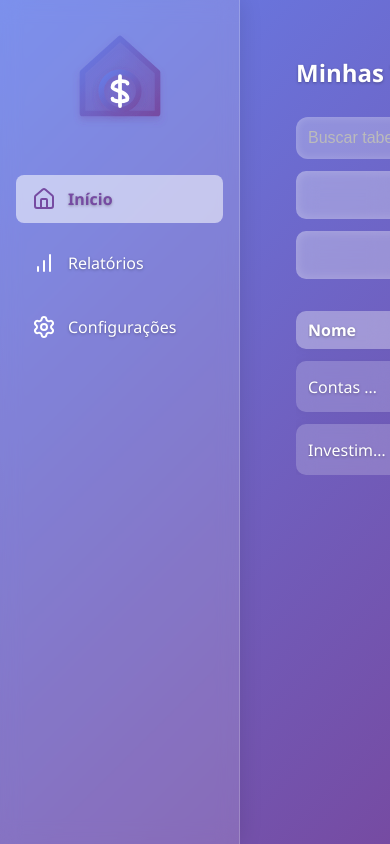
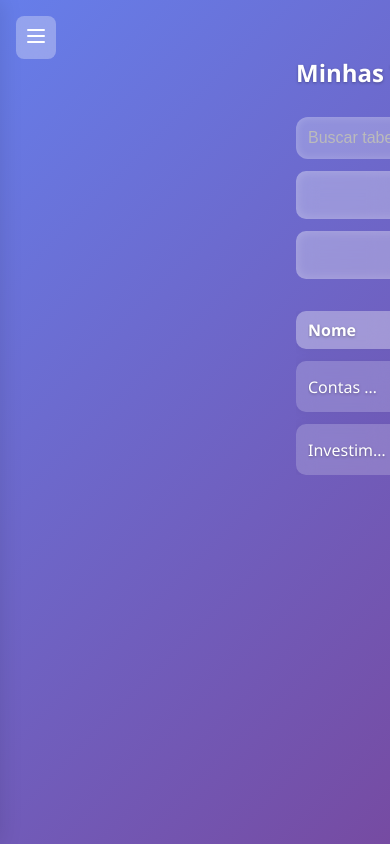
Before and after one commit to hidelr090/home-finance-web, a React (Vite) app: page / in a window 390 px wide. Shown: the top 844 px of the page. Built offline with nearby package versions, Linux system fonts and the light colour scheme.

Commit message:
feat: toggle sidebar

```diff
--- a/src/components/SideBar/index.tsx
+++ b/src/components/SideBar/index.tsx
@@ -1,8 +1,8 @@
-import { type ReactNode } from "react";
-import '@components/SideBar/style.css';
-import { Home, BarChart, Settings } from "lucide-react";
+import { type ReactNode, useState } from "react";
+import { Home, BarChart, Settings, Menu } from "lucide-react";
 import { NavLink } from "react-router-dom";
 import { Logo } from "@components/Logo";
+import "@components/SideBar/style.css";
 
 type NavItem = {
   icon: ReactNode;
@@ -17,10 +17,17 @@ const navItems: NavItem[] = [
 ];
 
 export default function Sidebar() {
+  const [isOpen, setIsOpen] = useState(false);
+
   return (
-    <aside className="sidebar">
+    <>
+      <button className="sidebar-toggle" onClick={() => setIsOpen(!isOpen)}>
+        <Menu size={24} />
+      </button>
+
+      <aside className={`sidebar ${isOpen ? "open" : ""}`}>
         <div className="sidebar-header">
-        <Logo/>
+          <Logo />
         </div>
 
         <nav className="sidebar-nav">
@@ -31,6 +38,7 @@ export default function Sidebar() {
               className={({ isActive }) =>
                 `sidebar-link ${isActive ? "active" : ""}`
               }
+              onClick={() => setIsOpen(false)}
             >
               {icon}
               <span>{label}</span>
@@ -38,5 +46,6 @@ export default function Sidebar() {
           ))}
         </nav>
       </aside>
+    </>
   );
 }
--- a/src/components/SideBar/style.css
+++ b/src/components/SideBar/style.css
@@ -13,7 +13,39 @@
   flex-direction: column;
   gap: 2rem;
   border-right: 1px solid rgba(255, 255, 255, 0.2);
-  text-shadow: 0 1px 3px rgba(0,0,0,0.3);
+  text-shadow: 0 1px 3px rgba(0, 0, 0, 0.3);
+  z-index: 1000;
+  transition: transform 0.3s ease;
+}
+
+/* Botão para abrir no mobile */
+.sidebar-toggle {
+  position: fixed;
+  top: 1rem;
+  left: 1rem;
+  background: rgba(255, 255, 255, 0.3);
+  border: none;
+  border-radius: 8px;
+  padding: 0.5rem;
+  z-index: 1100;
+  backdrop-filter: blur(10px);
+  color: #fff;
+  display: none;
+}
+
+/* Ocultar sidebar em telas pequenas por padrão */
+@media (max-width: 768px) {
+  .sidebar {
+    transform: translateX(-100%);
+  }
+
+  .sidebar.open {
+    transform: translateX(0);
+  }
+
+  .sidebar-toggle {
+    display: block;
+  }
 }
 
 .sidebar-header {
```
Lines whose indentation alone changed are shown as unchanged.
